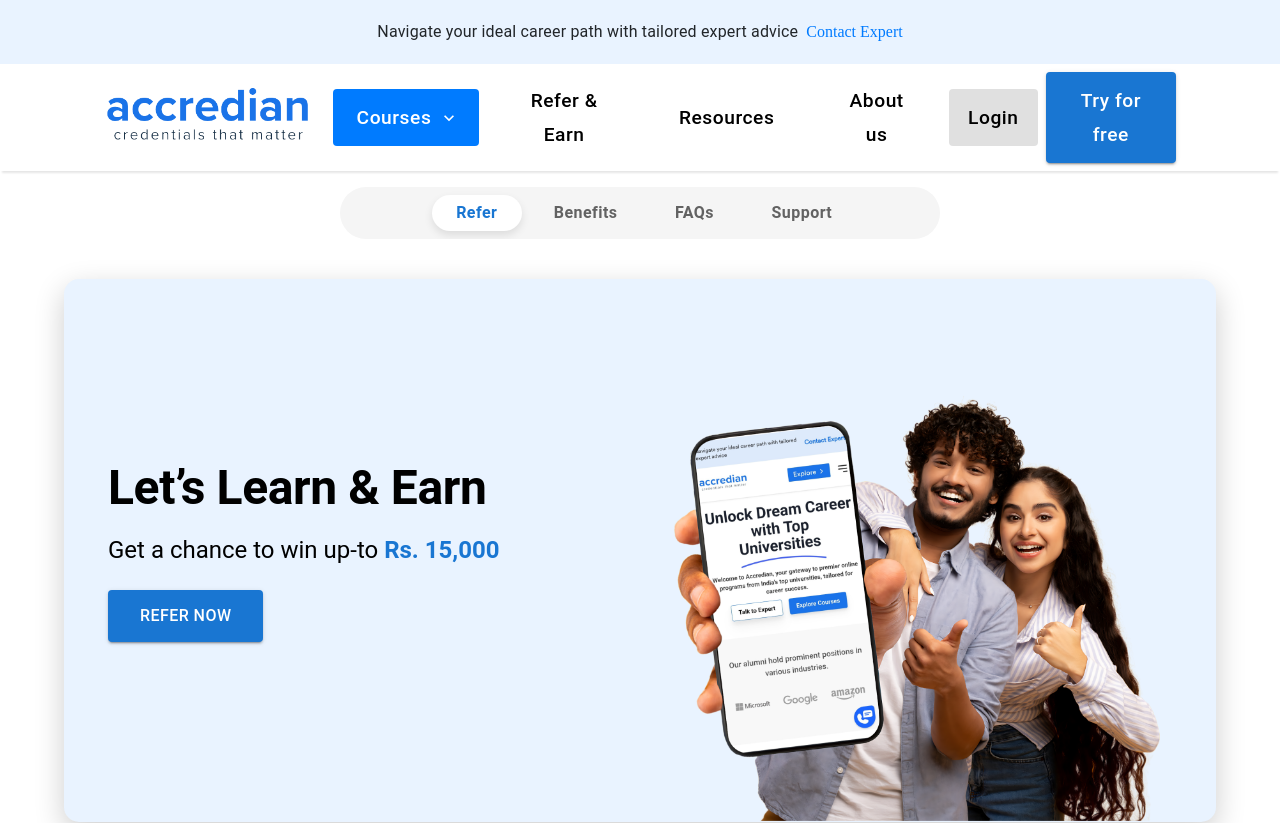
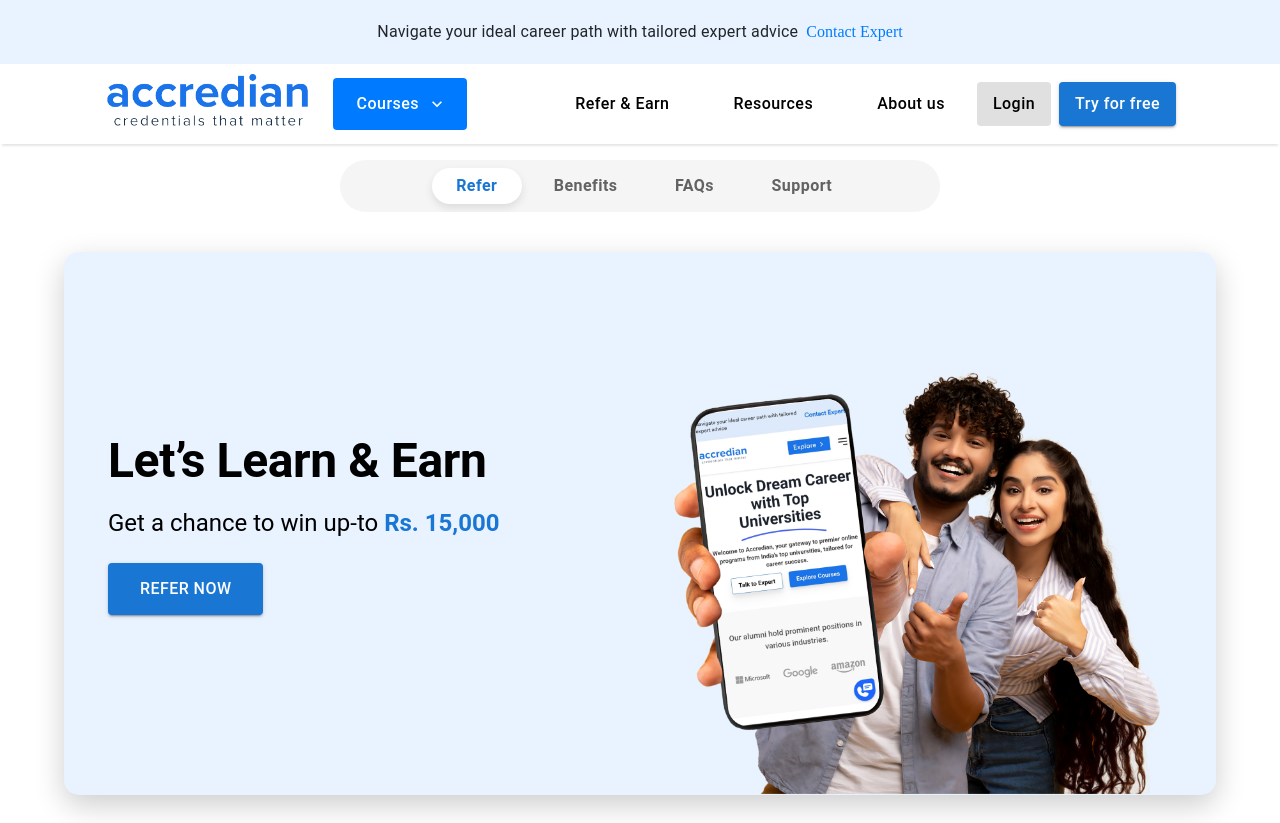
Before and after one commit to Shantanub05/Accredian-frontend-task, a React (Create React App) app: page / in a window 1280 px wide. Shown: the top 823 px of the page. Built offline with nearby package versions, Linux system fonts and the light colour scheme.

Commit message:
zoom fix

```diff
--- a/src/components/common/NavigationBar.js
+++ b/src/components/common/NavigationBar.js
@@ -39,15 +39,15 @@ const NavigationBar = () => {
   return (
     <>
       <AppBar
-        position="sticky" // Make the AppBar sticky
+        position="sticky"
         color="transparent"
         elevation={0}
         sx={{
           px: { xs: 2, sm: 4, md: 8, lg: 10, xl: 12 },
           py: 1,
-          boxShadow: "0 4px 2px -2px rgba(0,0,0,0.1)", // Add shadow to the bottom border
-          backgroundColor: "#fff", // Ensure background is white to match the image
-          minHeight: "80px", // Increase the height of the AppBar
+          boxShadow: "0 4px 2px -2px rgba(0,0,0,0.1)",
+          backgroundColor: "#fff",
+          minHeight: "80px",
         }}
       >
         <Toolbar sx={{ justifyContent: "space-between", padding: 0 }}>
@@ -68,8 +68,8 @@ const NavigationBar = () => {
                 backgroundColor: "#007bff",
                 marginLeft: "24px",
                 borderRadius: "4px",
-                padding: "12px 24px", // Increase padding for larger button
-                fontSize: "1.2rem", // Increase font size
+                padding: "12px 24px",
+                fontSize: "1rem",
                 "&:hover": {
                   backgroundColor: "#0056b3",
                 },
@@ -103,8 +103,8 @@ const NavigationBar = () => {
             <Button
               sx={{
                 textTransform: "none",
-                fontSize: "1.2rem", // Increase font size
-                padding: "12px 24px", // Increase padding for larger button
+                fontSize: "1rem",
+                padding: "8px 16px",
                 mx: 2,
               }}
               color="inherit"
@@ -114,8 +114,8 @@ const NavigationBar = () => {
             <Button
               sx={{
                 textTransform: "none",
-                fontSize: "1.2rem", // Increase font size
-                padding: "12px 24px", // Increase padding for larger button
+                fontSize: "1rem",
+                padding: "8px 16px",
                 mx: 2,
               }}
               color="inherit"
@@ -125,8 +125,8 @@ const NavigationBar = () => {
             <Button
               sx={{
                 textTransform: "none",
-                fontSize: "1.2rem", // Increase font size
-                padding: "12px 24px", // Increase padding for larger button
+                fontSize: "1rem",
+                padding: "8px 16px",
                 mx: 2,
               }}
               color="inherit"
@@ -143,8 +143,8 @@ const NavigationBar = () => {
                 color: "#000",
                 marginRight: "8px",
                 textTransform: "none",
-                fontSize: "1.2rem", // Increase font size
-                padding: "12px 24px", // Increase padding for larger button
+                fontSize: "1rem",
+                padding: "8px 16px",
               }}
             >
               Login
@@ -152,8 +152,8 @@ const NavigationBar = () => {
             <Button
               sx={{
                 textTransform: "none",
-                fontSize: "1.2rem", // Increase font size
-                padding: "12px 24px", // Increase padding for larger button
+                fontSize: "1rem",
+                padding: "8px 16px",
               }}
               variant="contained"
               color="primary"
```
